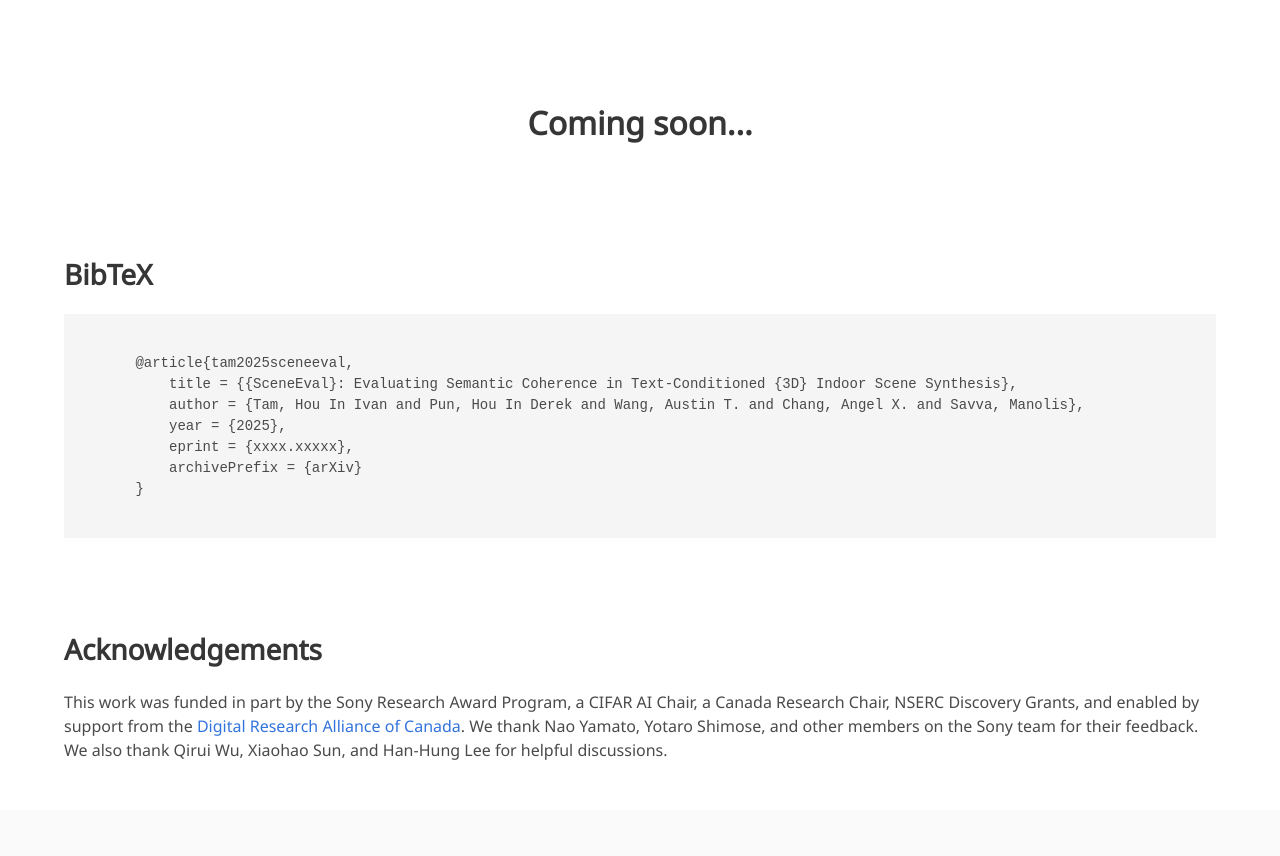
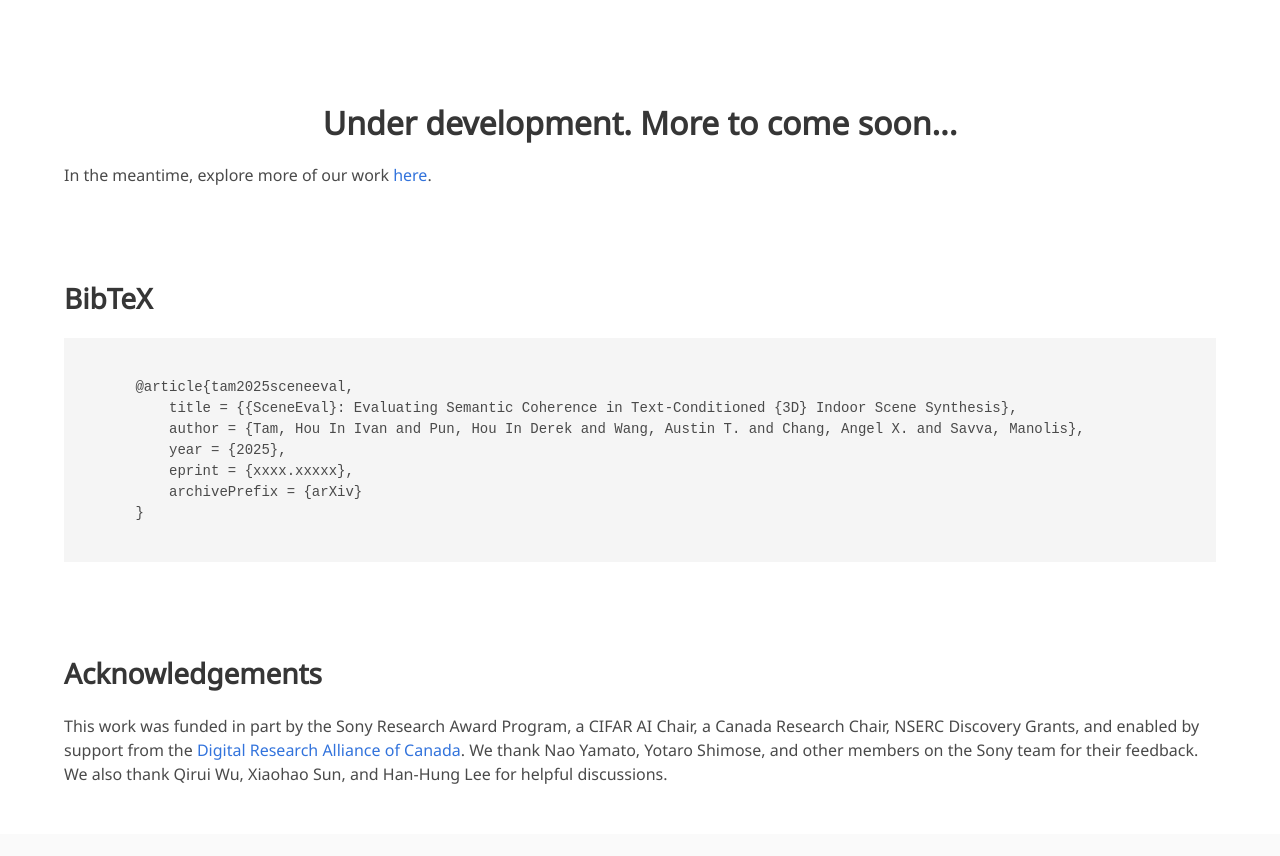
Before and after one commit to 3dlg-hcvc/SceneEval, a plain HTML site: page docs/index.html in a window 1280 px wide. Shown: the part 798-1654 px from the top of the page. Drawn offline with nearby package versions, Linux system fonts and the light colour scheme; some icons are missing; a web font is replaced by a local one.

Commit message:
Update sentence

```diff
--- a/docs/index.html
+++ b/docs/index.html
@@ -188,10 +188,10 @@
         <div class="column is-full-width">
           <div class="content has-text-justified">
             <div class="center-container">
-              <h3 class="title is-3">Coming soon...</h3>
+              <h3 class="title is-3">Under development. More to come soon...</h3>
             </div>
             <p>
-
+              In the meantime, explore more of our work <a href="https:/3dlg-hcvc.github.io/projects/">here</a>.
             </p>
           </div>
         </div>
```
Also changed, not shown: 1 other file.
